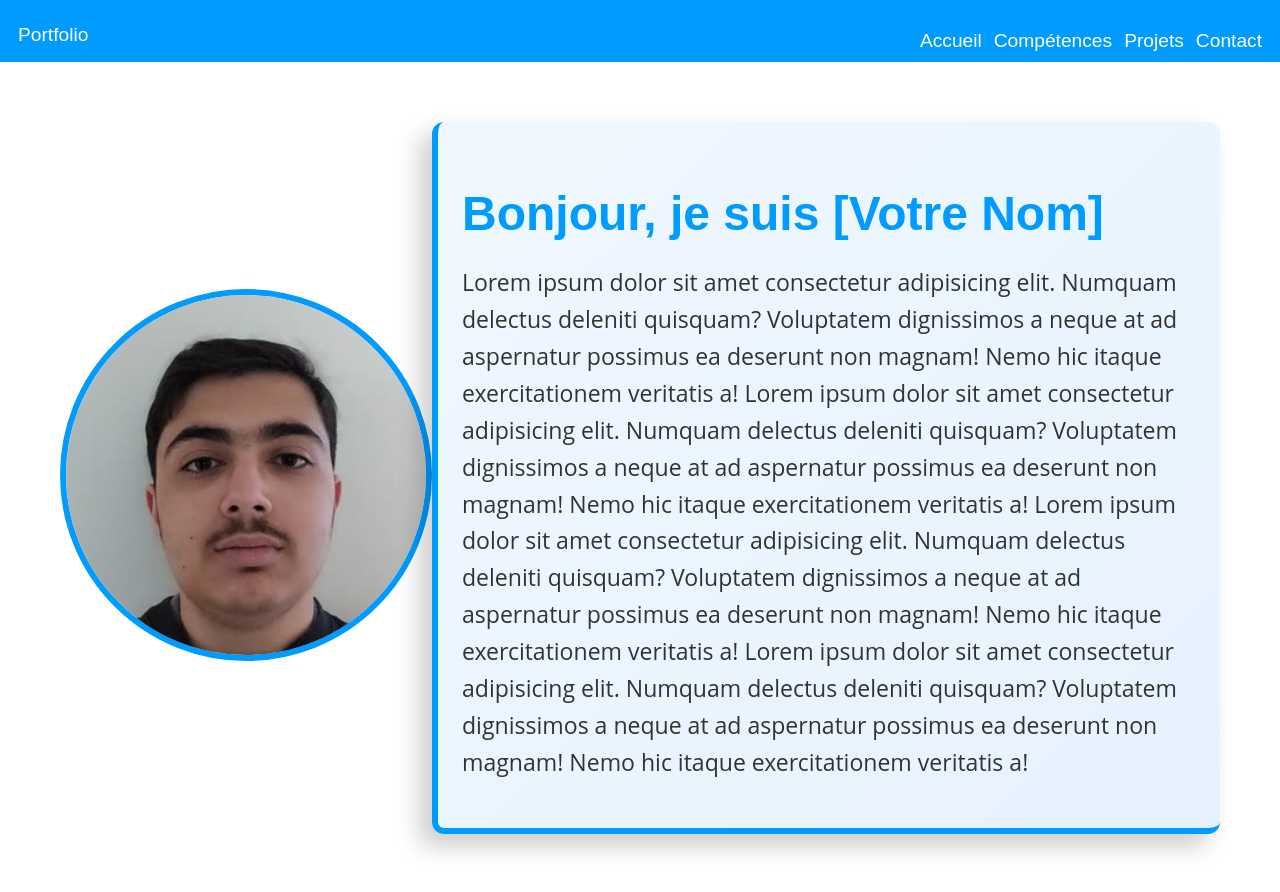
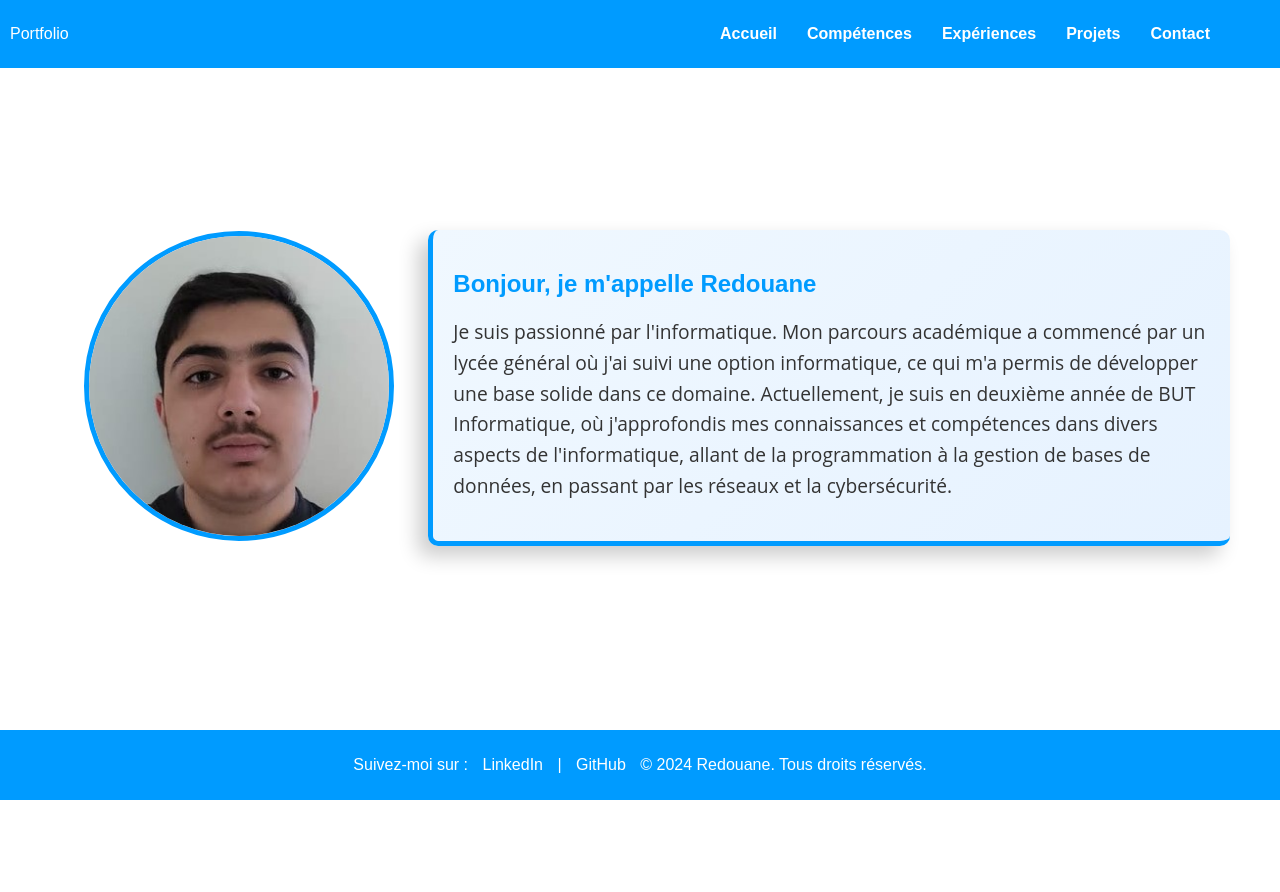
Before and after one commit to redoaztaz/Portfolio, a plain HTML site: page index.html in a window 1280 px wide. After the commit the page ends 800 px from the top, so only its background shows below. Drawn offline with Linux system fonts and the light colour scheme.

Commit message:
experience

```diff
--- a/index.html
+++ b/index.html
@@ -7,29 +7,39 @@
     <link rel="stylesheet" href="style.css">
 </head>
 <body>
+    <div class="content-wrapper">
         <header>
             <div id="title">
                 <a>Portfolio</a>
             </div>
 
             <div id="menu">
-            <a>Accueil</a>
-            <a>Compétences</a>
-            <a>Projets</a>
-            <a>Contact</a>
+                <a href="index.html">Accueil</a>
+                <a href="competences.html">Compétences</a>
+                <a href="experience.html">Expériences</a>
+                <a href="#projets">Projets</a>
+                <a href="#contact">Contact</a>
             </div>
         </header>
         <main>
-        <section class="hero">
+            <section id="accueil" class="hero">
                 <div class="photo">
                     <img src="redouane.jpg" alt="Votre Photo">
                 </div>
                 <div class="presentation">
-                <h1>Bonjour, je suis [Votre Nom]</h1>
-                <p>Lorem ipsum dolor sit amet consectetur adipisicing elit. Numquam delectus deleniti quisquam? Voluptatem dignissimos a neque at ad aspernatur possimus ea deserunt non magnam! Nemo hic itaque exercitationem veritatis a! Lorem ipsum dolor sit amet consectetur adipisicing elit. Numquam delectus deleniti quisquam? Voluptatem dignissimos a neque at ad aspernatur possimus ea deserunt non magnam! Nemo hic itaque exercitationem veritatis a! Lorem ipsum dolor sit amet consectetur adipisicing elit. Numquam delectus deleniti quisquam? Voluptatem dignissimos a neque at ad aspernatur possimus ea deserunt non magnam! Nemo hic itaque exercitationem veritatis a! Lorem ipsum dolor sit amet consectetur adipisicing elit. Numquam delectus deleniti quisquam? Voluptatem dignissimos a neque at ad aspernatur possimus ea deserunt non magnam! Nemo hic itaque exercitationem veritatis a!</p>
+                    <h2>Bonjour, je m'appelle Redouane</h2>
+                    <p>Je suis passionné par l'informatique. Mon parcours académique a commencé par un lycée général où j'ai suivi une option informatique, ce qui m'a permis de développer une base solide dans ce domaine. Actuellement, je suis en deuxième année de BUT Informatique, où j'approfondis mes connaissances et compétences dans divers aspects de l'informatique, allant de la programmation à la gestion de bases de données, en passant par les réseaux et la cybersécurité.</p>
                 </div>
             </section>
         </main>
+    </div>
+    <footer>
+        <p>Suivez-moi sur :
+            <a href="https://www.linkedin.com/in/votreprofil">LinkedIn</a> |
+            <a href="https://github.com/votreprofil">GitHub</a>
+            &copy; 2024 Redouane. Tous droits réservés.
+        </p>
 
+    </footer>
 </body>
 </html>
--- a/style.css
+++ b/style.css
@@ -1,11 +1,19 @@
-body {
-    font-family: Arial, sans-serif;
+html, body {
+    height: 100%;
     margin: 0;
     padding: 0;
-    box-sizing: border-box;
-    zoom: 1.2;
-    transform-origin: top left;
+    font-family: Arial, sans-serif;
     background-color: #ffffff;
+    overflow: hidden;
+}
+
+body {
+    display: flex;
+    flex-direction: column;
+}
+
+.content-wrapper {
+    flex: 1;
 }
 
 header {
@@ -13,7 +21,7 @@ header {
     background-color: #009bff;
     color: #fff;
     padding: 10px 0;
-    height: 4vh;
+    align-items: center;
 }
 
 #title {
@@ -25,19 +33,11 @@ header {
 #menu {
     flex: 1;
     display: flex;
-    justify-content: end;
-    margin: 10px;
+    justify-content: center;
 }
 
 #menu a {
-    padding: 5px;
-}
-
-#title a {
-    padding: 5px;
-}
-
-nav ul li a {
+    padding: 15px;
     color: #fff;
     text-decoration: none;
     font-weight: bold;
@@ -48,7 +48,7 @@ nav ul li a {
     justify-content: center;
     align-items: center;
     padding: 50px;
-    margin: 14 vh;
+    margin: 14vh 0;
 }
 
 .photo {
@@ -58,31 +58,27 @@ nav ul li a {
 
 .photo img {
     border-radius: 50%;
-    width: 300px;  /* Augmenter la largeur de l'image */
-    height: 300px; /* Augmenter la hauteur de l'image */
+    width: 300px;
+    height: 300px;
     object-fit: cover;
-    border: 5px solid #009bff; /* Contour bleu */
-    transition: transform 0.3s ease, box-shadow 0.3s ease; /* Transition pour l'animation */
+    border: 5px solid #009bff;
+    transition: transform 0.3s ease, box-shadow 0.3s ease;
 }
 
 .photo img:hover {
-    transform: scale(1.1); /* Agrandir l'image légèrement */
-    box-shadow: 0 10px 20px rgba(0, 0, 0, 0.3); /* Ajouter une ombre plus prononcée */
+    transform: scale(1.1);
+    box-shadow: 0 10px 20px rgba(0, 0, 0, 0.3);
 }
-
-
-
-
 
 .presentation {
     flex: 2;
-    padding: 20px; /* Espacement intérieur équilibré */
+    padding: 20px;
     border-radius: 10px;
-    border-left: 5px solid #009bff; /* Bordure sur la gauche */
-    border-bottom: 5px solid #009bff; /* Bordure en bas */
-    box-shadow: -10px 10px 20px rgba(0, 0, 0, 0.2); /* Ombre plus prononcée */
-    background: linear-gradient(135deg, #f0f8ff, #e6f2ff); /* Dégradé de fond */
-    transition: transform 0.3s ease, box-shadow 0.3s ease; /* Transition pour animation */
+    border-left: 5px solid #009bff;
+    border-bottom: 5px solid #009bff;
+    box-shadow: -10px 10px 20px rgba(0, 0, 0, 0.2);
+    background: linear-gradient(135deg, #f0f8ff, #e6f2ff);
+    transition: transform 0.3s ease, box-shadow 0.3s ease;
     position: relative;
 }
 
@@ -91,8 +87,8 @@ nav ul li a {
     box-shadow: -10px 20px 30px rgba(0, 0, 0, 0.3);
 }
 
-.presentation h1 {
-    font-size: 2.5em;
+.presentation h2 {
+    font-size: 1.5em;
     margin-bottom: 10px;
     color: #009bff;
     font-family: 'Montserrat', sans-serif;
@@ -105,19 +101,21 @@ nav ul li a {
     font-family: 'Open Sans', sans-serif;
 }
 
-.presentation::before {
-    content: '';
-    position: absolute;
-    top: -10px;
-    left: -10px;
-    right: -10px;
-    bottom: -10px;
-    border-radius: 15px;
-    border: 2px dashed #009bff;
-    opacity: 0;
-    transition: opacity 0.3s ease;
+footer {
+    background-color: #009bff;
+    color: #fff;
+    text-align: center;
+    padding: 10px 0;
+    position: relative;
+    width: 100%;
 }
 
-.presentation:hover::before {
-    opacity: 1;
+footer a {
+    color: #fff;
+    text-decoration: none;
+    margin: 0 10px;
 }
+
+footer a:hover {
+    text-decoration: underline;
+}
--- /dev/null
+++ b/styleC.css
@@ -0,0 +1,43 @@
+html, body {
+    height: 100%;
+    margin: 0;
+    padding: 0;
+    font-family: Arial, sans-serif;
+    background-color: #ffffff;
+}
+
+body {
+    display: flex;
+    flex-direction: column;
+}
+
+.content-wrapper {
+    flex: 1;
+}
+
+header {
+    display: flex;
+    background-color: #009bff;
+    color: #fff;
+    padding: 10px 0;
+    align-items: center;
+}
+
+#title {
+    flex: 1;
+    margin: 10px;
+    justify-content: start;
+}
+
+#menu {
+    flex: 1;
+    display: flex;
+    justify-content: center;
+}
+
+#menu a {
+    padding: 15px;
+    color: #fff;
+    text-decoration: none;
+    font-weight: bold;
+}
--- /dev/null
+++ b/styleExp.css
@@ -0,0 +1,151 @@
+html, body {
+    height: 100%;
+    margin: 0;
+    padding: 0;
+    font-family: Arial, sans-serif;
+    background-color: #f0f0f0;
+    display: flex;
+    flex-direction: column;
+    align-items: center;
+    justify-content: center;
+}
+
+header {
+    width: 100%;
+    display: flex;
+    background-color: #009bff;
+    color: #fff;
+    padding: 10px 20px;
+    align-items: center;
+    position: fixed;
+    top: 0;
+    left: 0;
+    box-shadow: 0 2px 4px rgba(0, 0, 0, 0.1);
+}
+
+#title {
+    flex: 1;
+    margin: 0;
+    font-size: 1.5em;
+}
+
+#title a {
+    color: #fff;
+    text-decoration: none;
+}
+
+#menu {
+    flex: 2;
+    display: flex;
+    justify-content: space-around;
+}
+
+#menu a {
+    padding: 10px 20px;
+    color: #fff;
+    text-decoration: none;
+    font-weight: bold;
+}
+
+main {
+    padding: 100px 20px 20px; /* Adjust padding to accommodate fixed header */
+    display: flex;
+    flex-direction: column;
+    align-items: center;
+    justify-content: center;
+    flex: 1;
+    width: 100%;
+    box-sizing: border-box;
+}
+
+#experience {
+    background-color: #fff;
+    padding: 20px;
+    border-radius: 10px;
+    box-shadow: 0 0 10px rgba(0, 0, 0, 0.1);
+    max-width: 1200px;
+    width: 100%;
+    margin: 20px;
+}
+
+#experience h1 {
+    text-align: center;
+    color: #333;
+    margin-bottom: 40px;
+}
+
+.card-container {
+    display: flex;
+    flex-wrap: wrap;
+    gap: 20px;
+    justify-content: center;
+}
+
+.card {
+    background-color: #fff;
+    border-radius: 10px;
+    box-shadow: 0 4px 8px rgba(0, 0, 0, 0.1);
+    padding: 20px;
+    width: calc(33% - 40px);
+    margin: 10px;
+}
+
+.card h2 {
+    color: #009bff;
+    margin-top: 0;
+}
+
+.card h3 {
+    color: #555;
+    margin: 10px 0;
+}
+
+.card p {
+    color: #666;
+    margin: 5px 0;
+}
+
+.hexagone {
+    box-sizing: border-box;
+    position: relative;
+    width: 60.62178px;  /* Réduire la largeur */
+    height: 35px;  /* Réduire la hauteur */
+    background-color: #009bff;
+    margin: 17.5px 0;
+}
+
+.hexagone:before,
+.hexagone:after {
+    content: "";
+    box-sizing: border-box;
+    position: absolute;
+    width: 0;
+    border-left: 30.31089px solid transparent;  /* Réduire les bordures */
+    border-right: 30.31089px solid transparent;  /* Réduire les bordures */
+}
+
+.hexagone:after {
+    top: 100%;
+    width: 0;
+    border-top: 17.5px solid #009bff;  /* Réduire les bordures */
+}
+
+.hexagone:before {
+    bottom: 100%;
+    border-bottom: 17.5px solid #009bff;  /* Réduire les bordures */
+}
+
+/* Nouvelle classe pour fixer l'hexagone en bas à droite */
+.hexagone.fixed-bottom-right {
+    position: fixed;
+    bottom: 50px;
+    right: 20px;
+    margin: 0; /* Supprimez les marges pour le positionnement fixe */
+}
+
+.hexagone.fixed-top-left {
+    position: fixed;
+    top: 100px;
+    left: 20px;
+    margin: 0; /* Supprimez les marges pour le positionnement fixe */
+}
```
Also changed, not shown: competences.html (added, +23 -0 lines), experience.html (added, +46 -0 lines). Lines whose indentation alone changed are shown as unchanged.
